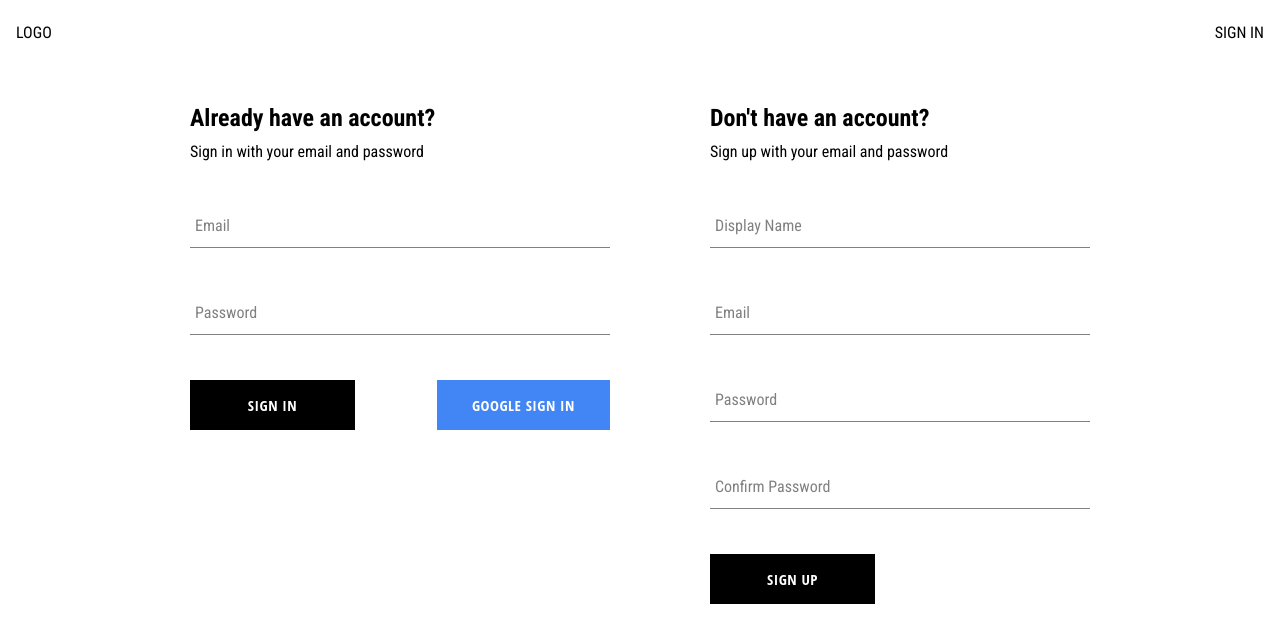
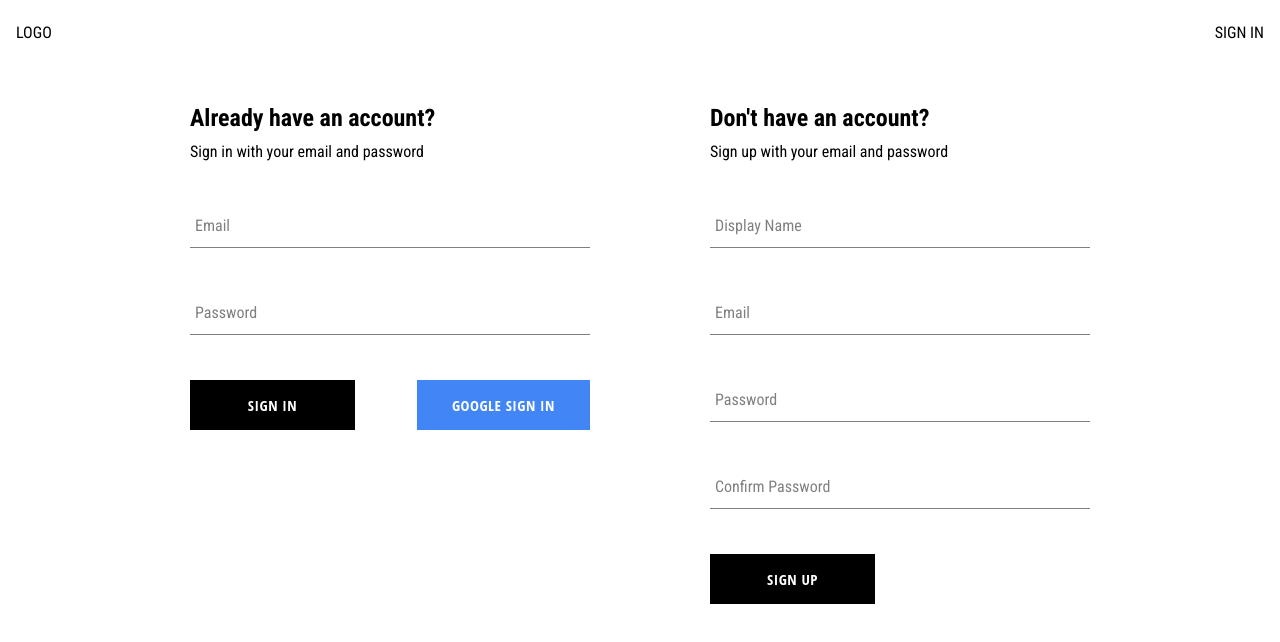
Before and after one commit to MrGarrySingh/plan-it, a Next.js app: page /authentication in a window 1280 px wide. Shown: the top 642 px of the page. Built offline with nearby package versions, Linux system fonts and the light colour scheme; no server answers.

Commit message:
fix SignInForm styles causing build error by trying lowercase

```diff
--- a/app/components/SignInForm/SIgnInForm.module.scss
+++ b/app/components/SignInForm/SIgnInForm.module.scss
@@ -1,7 +1,7 @@
 .signUpContainer {
     display: flex;
     flex-direction: column;
-    width: 420px;
+    width: 400px;
 
     .signUpHeading {
       margin: 10px 0;
--- a/app/components/SignInForm/SignInForm.tsx
+++ b/app/components/SignInForm/SignInForm.tsx
@@ -8,7 +8,7 @@ import {
   signInAuthUserWithEmailAndPassword,
 } from "../../utils/firebase/firebase.utils";
 
-import styles from "./SignInForm.module.scss";
+import styles from "./signInForm.module.scss";
 import FormInput from "../FormInput/FormInput";
 import Button from "../Button/Button";
 import { FirebaseError } from "firebase/app";
```
